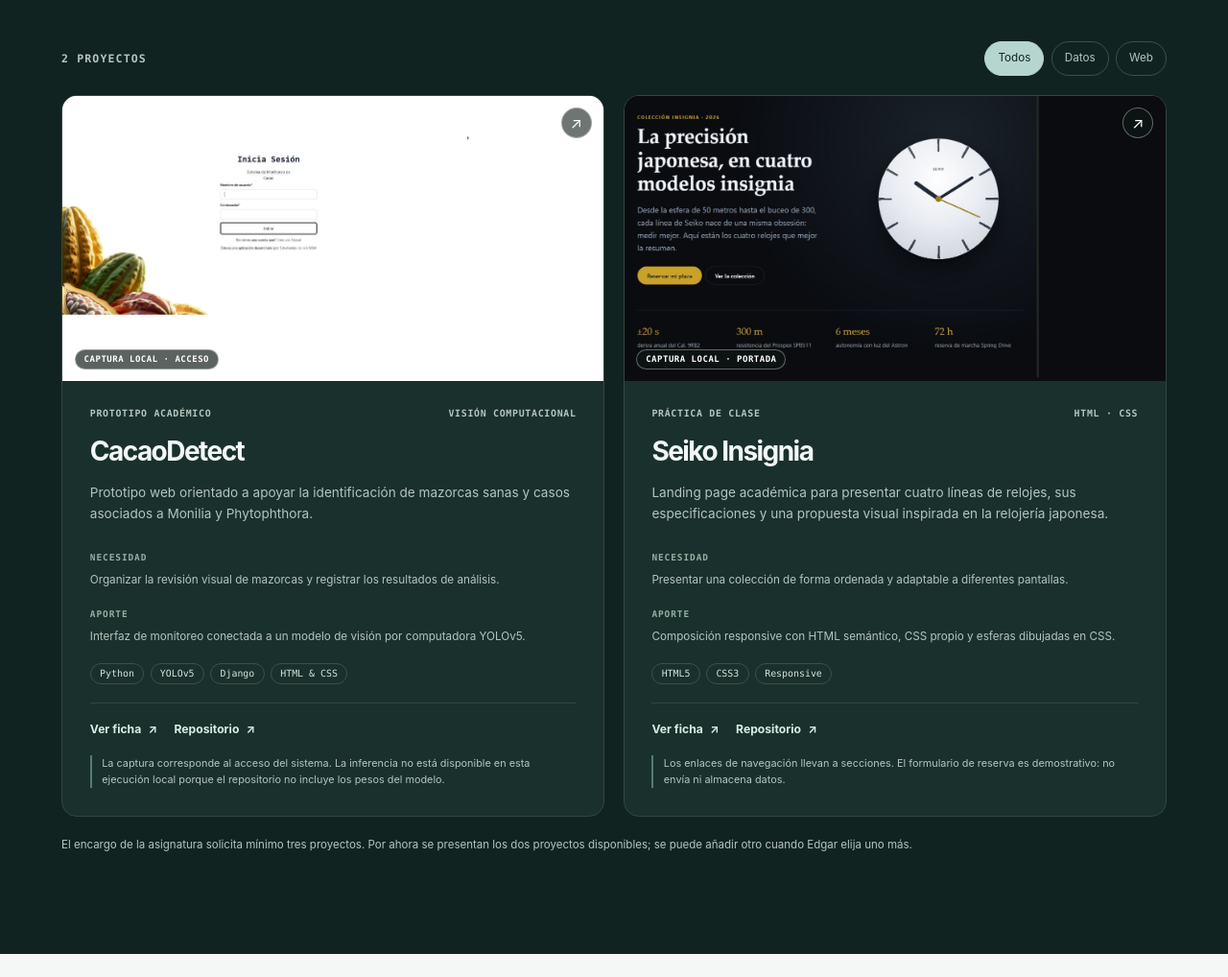
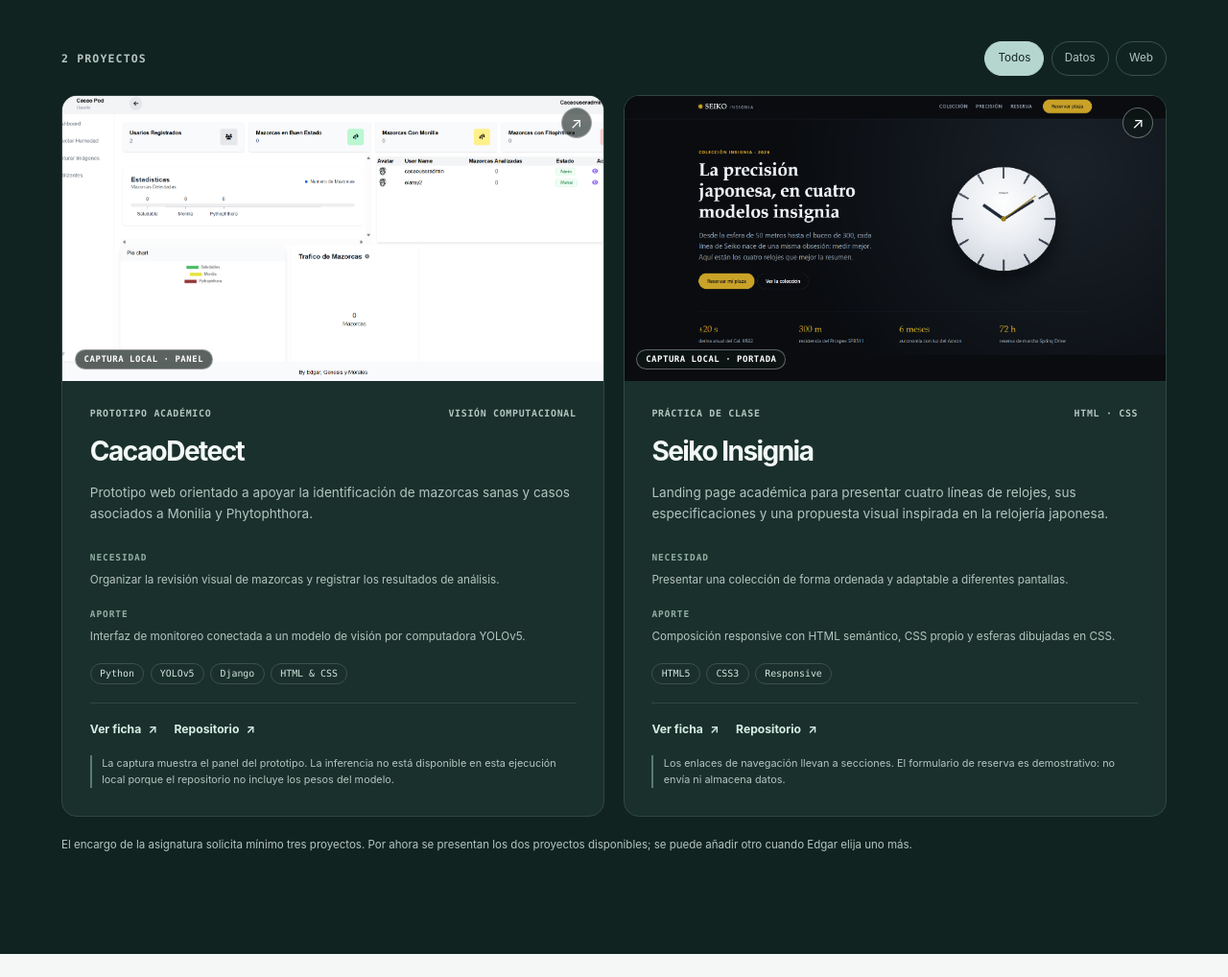
Before and after one commit to elaray2/edgar-portfolio, a plain HTML site: page index.html in a window 1280 px wide. Shown: the part 2362-3380 px from the top of the page at 96% size. Drawn offline with Linux system fonts and the light colour scheme.

Commit message:
docs: integra capturas de proyectos

```diff
--- a/index.html
+++ b/index.html
@@ -131,11 +131,11 @@
           <div class="project-grid" id="project-grid">
             <article class="project-card" data-category="data" data-project="cacao">
               <figure class="project-media">
-                <a class="project-image-link" href="assets/capturas/cacaodetect-inicio-sesion.png" target="_blank" rel="noopener noreferrer" aria-label="Abrir captura de la pantalla de acceso de CacaoDetect">
-                  <img src="assets/capturas/cacaodetect-inicio-sesion.png" alt="Captura local de la pantalla de acceso de CacaoDetect, con formulario y una imagen de mazorcas de cacao" loading="lazy" width="2250" height="1152">
+                <a class="project-image-link" href="assets/capturas/cacaodetect/panel-administracion.png" target="_blank" rel="noopener noreferrer" aria-label="Abrir captura del panel de administración de CacaoDetect">
+                  <img src="assets/capturas/cacaodetect/panel-administracion.png" alt="Panel de CacaoDetect con resumen de usuarios y conteo de mazorcas saludables, con Monilia y con Phytophthora" loading="lazy" width="1882" height="900">
                   <span class="image-open" aria-hidden="true">↗</span>
                 </a>
-                <figcaption class="image-caption">CAPTURA LOCAL · ACCESO</figcaption>
+                <figcaption class="image-caption">CAPTURA LOCAL · PANEL</figcaption>
               </figure>
               <div class="project-content">
                 <div class="project-kicker"><span>PROTOTIPO ACADÉMICO</span><span>VISIÓN COMPUTACIONAL</span></div>
@@ -144,14 +144,14 @@
                 <div class="project-facts"><div><span class="mono-label">NECESIDAD</span><p>Organizar la revisión visual de mazorcas y registrar los resultados de análisis.</p></div><div><span class="mono-label">APORTE</span><p>Interfaz de monitoreo conectada a un modelo de visión por computadora YOLOv5.</p></div></div>
                 <ul class="tag-list" aria-label="Tecnologías de CacaoDetect"><li>Python</li><li>YOLOv5</li><li>Django</li><li>HTML &amp; CSS</li></ul>
                 <div class="project-actions"><button class="text-button" type="button" data-project-details>Ver ficha <span aria-hidden="true">↗</span></button><a class="text-button" href="https://github.com/elaray2/CACAO-DETECT" target="_blank" rel="noopener noreferrer">Repositorio <span aria-hidden="true">↗</span></a></div>
-                <p class="project-note">La captura corresponde al acceso del sistema. La inferencia no está disponible en esta ejecución local porque el repositorio no incluye los pesos del modelo.</p>
+                <p class="project-note">La captura muestra el panel del prototipo. La inferencia no está disponible en esta ejecución local porque el repositorio no incluye los pesos del modelo.</p>
               </div>
             </article>
 
             <article class="project-card" data-category="web" data-project="seiko">
               <figure class="project-media project-media-seiko">
-                <a class="project-image-link" href="assets/capturas/seiko-insignia-inicio.png" target="_blank" rel="noopener noreferrer" aria-label="Abrir captura de la portada de Seiko Insignia">
-                  <img src="assets/capturas/seiko-insignia-inicio.png" alt="Captura local de la portada de Seiko Insignia, con menú, descripción de la colección y un reloj dibujado con CSS" loading="lazy" width="2250" height="1152">
+                <a class="project-image-link" href="assets/capturas/seiko/portada.png" target="_blank" rel="noopener noreferrer" aria-label="Abrir captura de la portada de Seiko Insignia">
+                  <img src="assets/capturas/seiko/portada.png" alt="Portada de Seiko Insignia con navegación, texto de presentación y una esfera de reloj minimalista" loading="lazy" width="1880" height="900">
                   <span class="image-open" aria-hidden="true">↗</span>
                 </a>
                 <figcaption class="image-caption">CAPTURA LOCAL · PORTADA</figcaption>
```
Also changed, not shown: assets/capturas/cacaodetect-inicio-sesion.png (deleted), assets/capturas/cacaodetect-registro.png (deleted), assets/capturas/cacaodetect/captura-imagenes.png (added), assets/capturas/cacaodetect/detector-humedad.png (added), assets/capturas/cacaodetect/inicio-sesion.png (added), assets/capturas/cacaodetect/panel-administracion.png (added), assets/capturas/seiko-insignia-inicio.png (deleted), assets/capturas/seiko/coleccion.png (added), assets/capturas/seiko/portada.png (added), assets/capturas/seiko/reserva.png (added), 1 other file.
